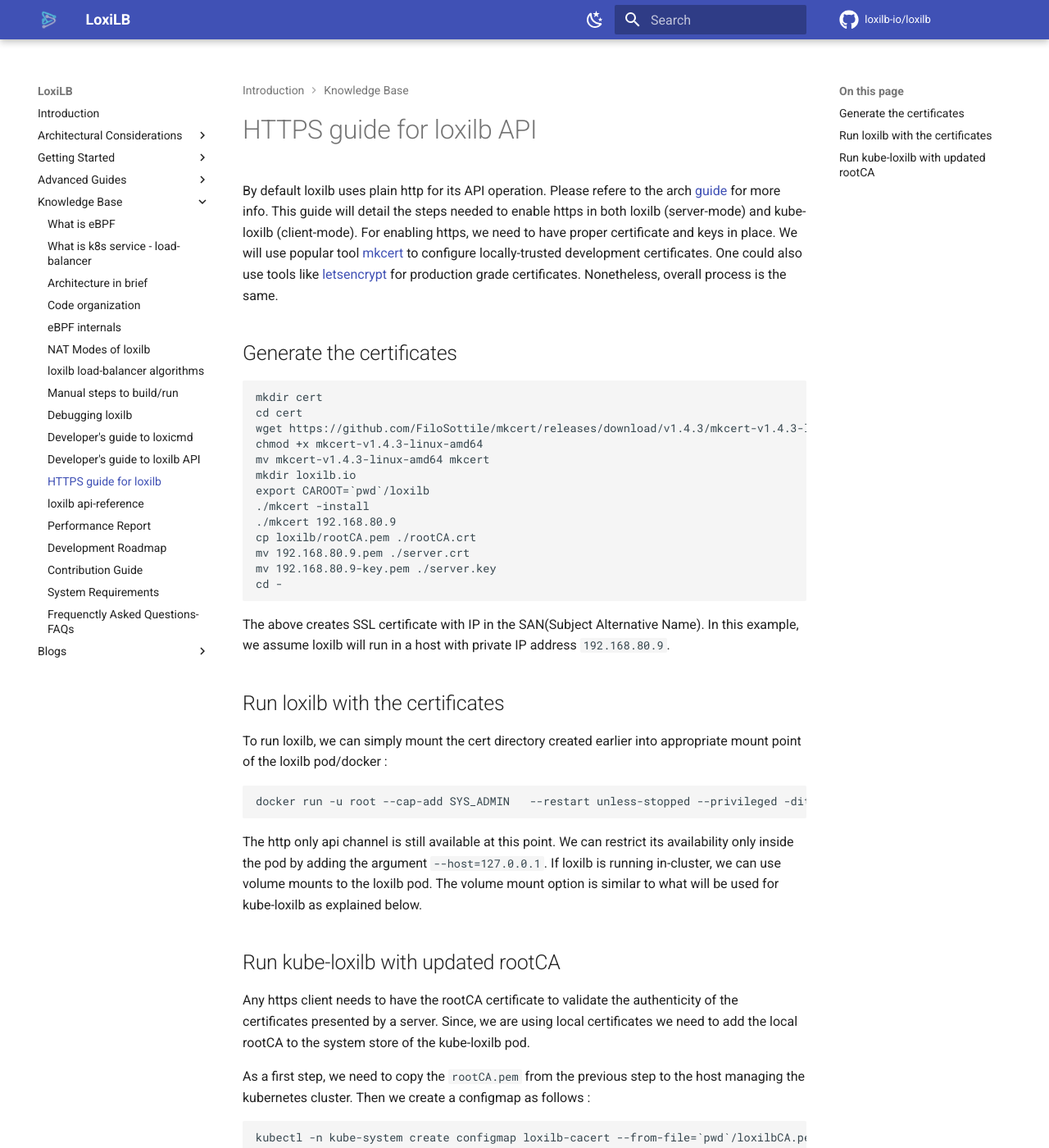
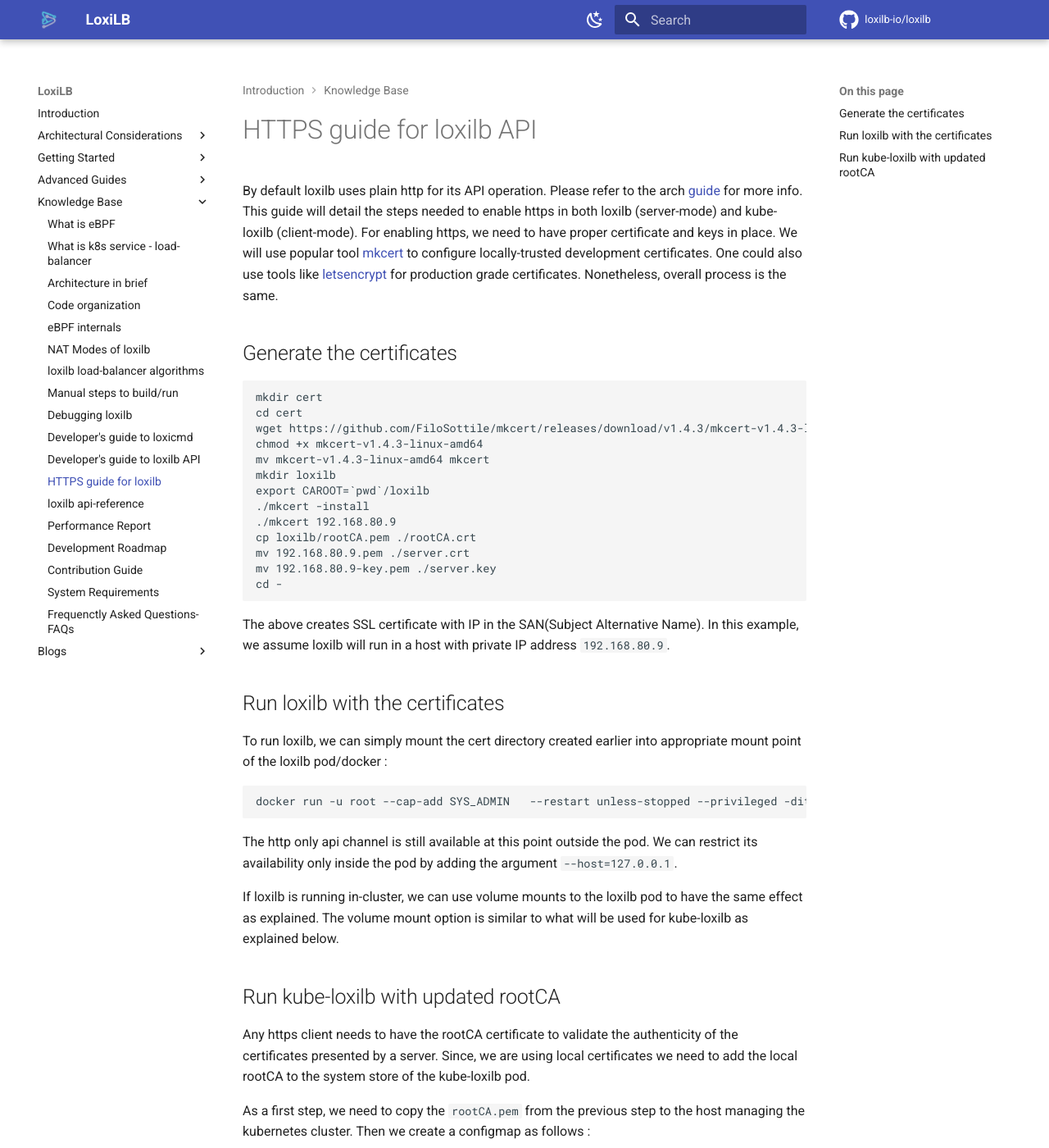
Before and after one commit to loxilb-io/loxilbdocs, an MkDocs documentation site: the page built from docs/https.md, in a window 1280 px wide and 1400 px high. Shown: the whole window at 82% size. Built offline with MkDocs 1.6.1 and Material for MkDocs 9.7.7, drawn with Linux system fonts in a browser that asks for light colours; comment, search, counter and statistics services are not loaded; the version menu is left out.

Commit message:
Update https.md

````diff
--- a/docs/https.md
+++ b/docs/https.md
@@ -1,7 +1,7 @@
 
 # HTTPS guide for loxilb API
 
-By default loxilb uses plain http for its API operation. Please refere to the arch [guide](https://docs.loxilb.io/latest/kube-loxilb/#overall-topology) for more info. This guide will detail the steps needed to enable https in both loxilb (server-mode) and kube-loxilb (client-mode). For enabling https, we need to have proper certificate and keys in place. We will use popular tool [mkcert](https://github.com/FiloSottile/mkcert) to configure locally-trusted development certificates. One could also use tools like [letsencrypt](https://letsencrypt.org) for production grade certificates. Nonetheless, overall process is the same.
+By default loxilb uses plain http for its API operation. Please refer to the arch [guide](https://docs.loxilb.io/latest/kube-loxilb/#overall-topology) for more info. This guide will detail the steps needed to enable https in both loxilb (server-mode) and kube-loxilb (client-mode). For enabling https, we need to have proper certificate and keys in place. We will use popular tool [mkcert](https://github.com/FiloSottile/mkcert) to configure locally-trusted development certificates. One could also use tools like [letsencrypt](https://letsencrypt.org) for production grade certificates. Nonetheless, overall process is the same.
 
 ## Generate the certificates
 
@@ -11,7 +11,7 @@
 wget https://github.com/FiloSottile/mkcert/releases/download/v1.4.3/mkcert-v1.4.3-linux-amd64
 chmod +x mkcert-v1.4.3-linux-amd64
 mv mkcert-v1.4.3-linux-amd64 mkcert
-mkdir loxilb.io
+mkdir loxilb
 export CAROOT=`pwd`/loxilb
 ./mkcert -install
 ./mkcert 192.168.80.9
@@ -30,7 +30,9 @@
 ```
 docker run -u root --cap-add SYS_ADMIN   --restart unless-stopped --privileged -dit -v /dev/log:/dev/log -v `pwd`/cert:/opt/loxilb/cert/ --net=host --name loxilb ghcr.io/loxilb-io/loxilb:latest --tls
 ```
-The http only api channel is still available at this point. We can restrict its availability only inside the pod by adding the argument ```--host=127.0.0.1```. If loxilb is running in-cluster, we can use volume mounts to the loxilb pod. The volume mount option is similar to what will be used for kube-loxilb as explained below.
+The http only api channel is still available at this point outside the pod. We can restrict its availability only inside the pod by adding the argument ```--host=127.0.0.1```.
+
+If loxilb is running in-cluster, we can use volume mounts to the loxilb pod to have the same effect as explained. The volume mount option is similar to what will be used for kube-loxilb as explained below.
 
 ## Run kube-loxilb with updated rootCA
 
````
